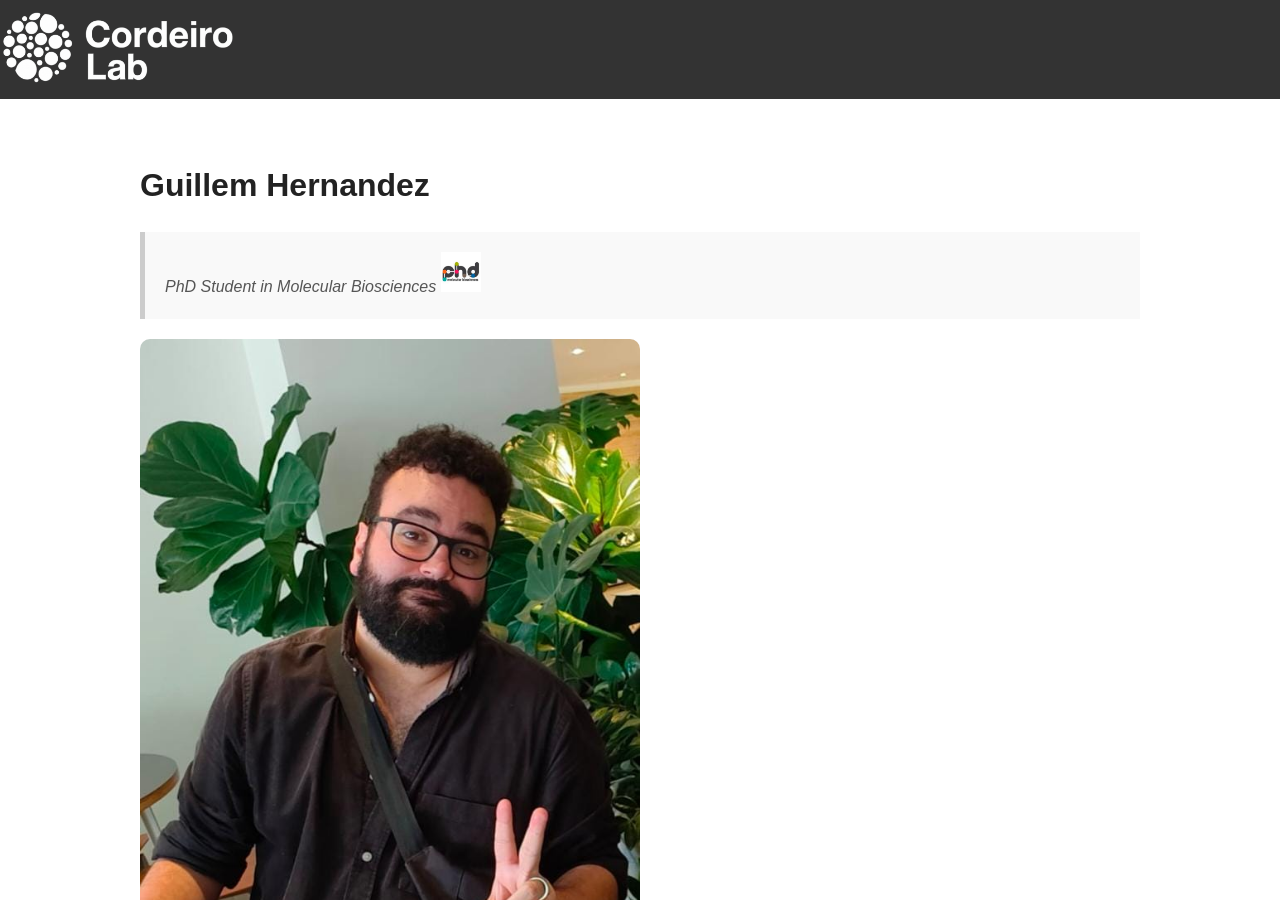
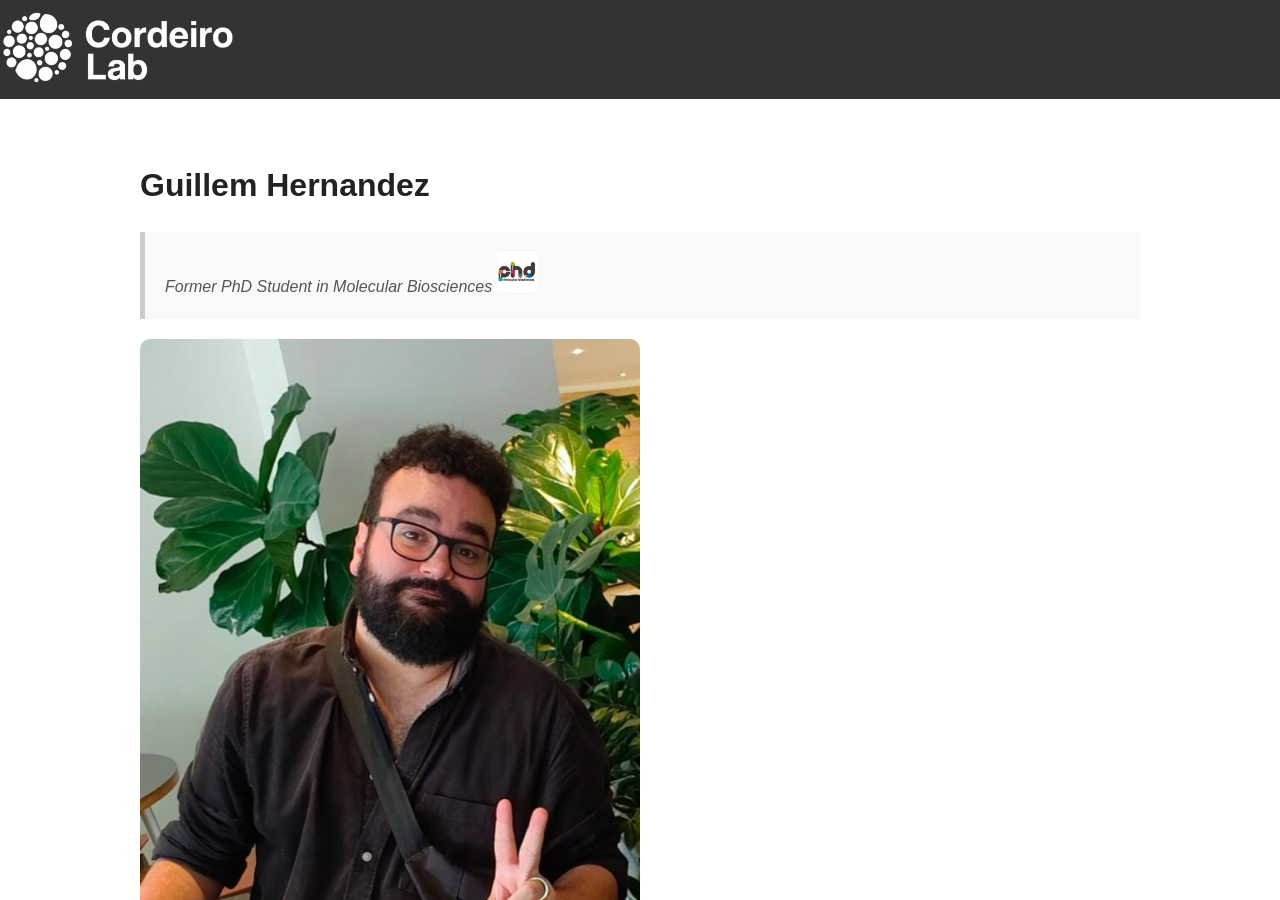
Before and after one commit to CordeiroLab/CordeiroLab.github.io, a Jekyll site: the page built from team/guillem-hernandez.md, in a window 1280 px wide and 900 px high. Built offline with Jekyll 4.4.1, drawn with Linux system fonts in a browser that asks for light colours.

Commit message:
Update guillem-hernandez.md

```diff
--- a/team/guillem-hernandez.md
+++ b/team/guillem-hernandez.md
@@ -5,7 +5,7 @@
 
 # Guillem Hernandez
 
-> PhD Student in Molecular Biosciences [<img src="/assets/images/molbios.jpg" alt="molbios" width="40" height="40">](https://www.itqb.unl.pt/education/phd-molecular-bioscience)
+> Former PhD Student in Molecular Biosciences [<img src="/assets/images/molbios.jpg" alt="molbios" width="40" height="40">](https://www.itqb.unl.pt/education/phd-molecular-bioscience)
 
 ![Maria L. Martins](/assets/images/team/guillem.jpg){: width="50%" style="border-radius: 10px;" }
 
```
